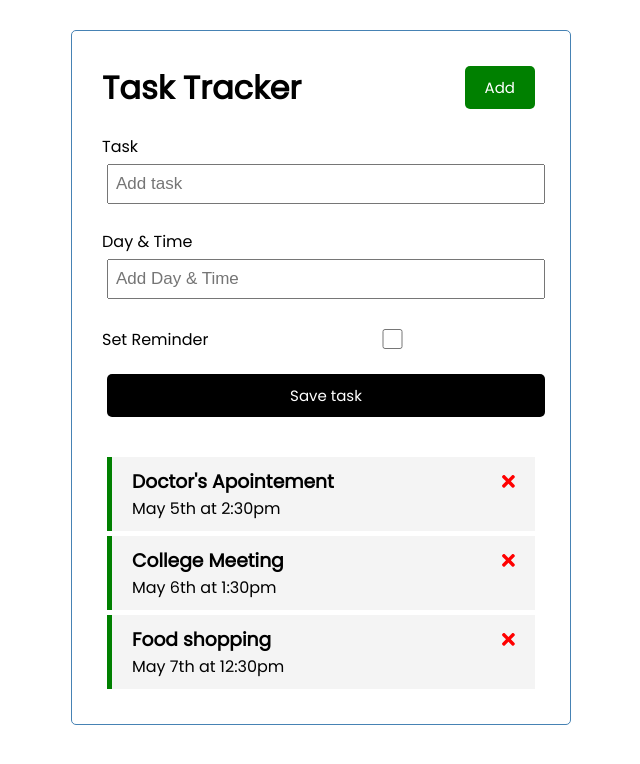
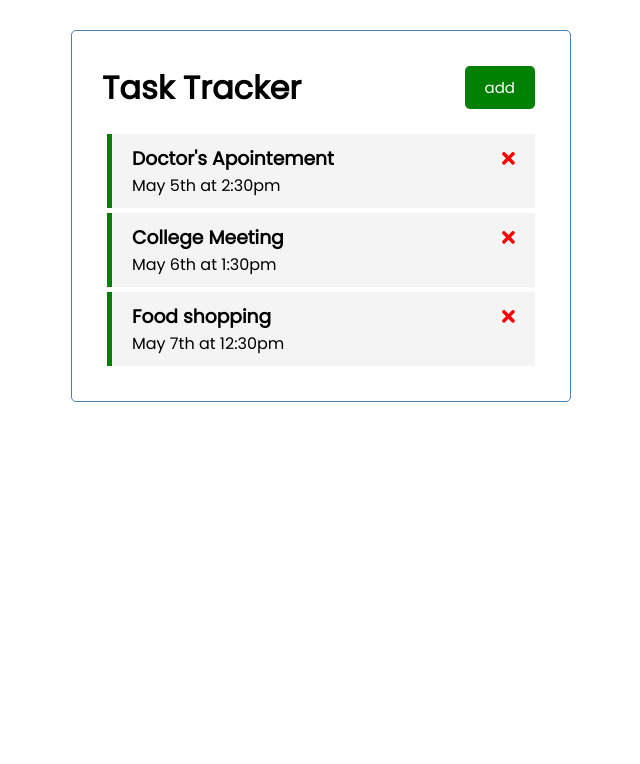
Before and after one commit to LuccaTambor/Angular-Projects, an Angular app in the folder my-app/: page / in a window 1280 px wide. Shown: the top 764 px of the page, without its empty margins (319-959 px from the left). Built offline with nearby package versions, Linux system fonts and the light colour scheme; data requests are answered from the project's data file.

Commit message:
feat: Create task toggle
Now the create new task form only apears if the button add is clicked, them its hidden again if the close button is pressed

```diff
--- a/my-app/src/app/components/add-task/add-task.component.html
+++ b/my-app/src/app/components/add-task/add-task.component.html
@@ -1,4 +1,4 @@
-<form class="add-form" (ngSubmit)="onSubmit()">
+<form *ngIf="showAddTask" class="add-form" (ngSubmit)="onSubmit()">
     <div class="form-control">
         <label for="text">Task</label>
         <input type="text" name="text" [(ngModel)]="text" id="text" placeholder="Add task">
--- a/my-app/src/app/components/add-task/add-task.component.ts
+++ b/my-app/src/app/components/add-task/add-task.component.ts
@@ -1,4 +1,7 @@
 import { Component, OnInit, Output, EventEmitter } from '@angular/core';
+import { Subscription } from 'rxjs';
+
+import { UiService } from 'src/app/services/ui.service';
 import {Task} from '../../Task';
 
 @Component({
@@ -11,8 +14,12 @@
   text: string;
   day: string;
   reminder: boolean = false;
+  showAddTask: boolean;
+  subscription: Subscription;
 
-  constructor() { }
+  constructor(private uiService: UiService) {
+    this.subscription = this.uiService.onToggle().subscribe((value) => (this.showAddTask = value));
+  }
 
   ngOnInit(): void {
   }
--- a/my-app/src/app/components/header/header.component.html
+++ b/my-app/src/app/components/header/header.component.html
@@ -1,4 +1,4 @@
 <header>
     <h1>{{ title }}</h1>
-    <app-button text="Add" color="green" (btnClick)="toggleAddTask()"></app-button>
+    <app-button text="{{ showAddTask ? 'close' : 'add'}}" color="{{ showAddTask ? 'red' : 'green'}}" (btnClick)="toggleAddTask()"></app-button>
 </header>
--- a/my-app/src/app/components/header/header.component.ts
+++ b/my-app/src/app/components/header/header.component.ts
@@ -1,4 +1,8 @@
 import { Component, OnInit } from '@angular/core';
+import { Subscription } from 'rxjs';
+
+import { UiService } from 'src/app/services/ui.service';
+
 
 @Component({
   selector: 'app-header',
@@ -6,16 +10,19 @@
   styleUrls: ['./header.component.css']
 })
 export class HeaderComponent implements OnInit {
+  title: string  = 'Task Tracker';
+  showAddTask: boolean;
+  subscription: Subscription;
 
-  constructor() { }
+  constructor(private uiService:UiService) {
+    this.subscription = this.uiService.onToggle().subscribe((value) => (this.showAddTask = value));
+  }
 
   ngOnInit(): void {
   }
 
-  title: string  = 'Task Tracker';
-
   toggleAddTask() {
-    console.log("toggle");
+    this.uiService.toggleAddtask();
   }
 
 }
--- /dev/null
+++ b/my-app/src/app/services/ui.service.ts
@@ -0,0 +1,22 @@
+import { Injectable } from '@angular/core';
+import { Observable, Subject } from 'rxjs';
+
+@Injectable({
+  providedIn: 'root'
+})
+export class UiService {
+  private showAddTask: boolean = false;
+  private subject = new Subject<any>();
+
+  constructor() { }
+
+  toggleAddtask (): void {
+    console.log(123);
+    this.showAddTask = !this.showAddTask;
+    this.subject.next(this.showAddTask);
+  }
+
+  onToggle (): Observable<any> {
+    return this.subject.asObservable();
+  }
+}
```
Also changed, not shown: 1 other file (tests, documents, lock files or other folders).
